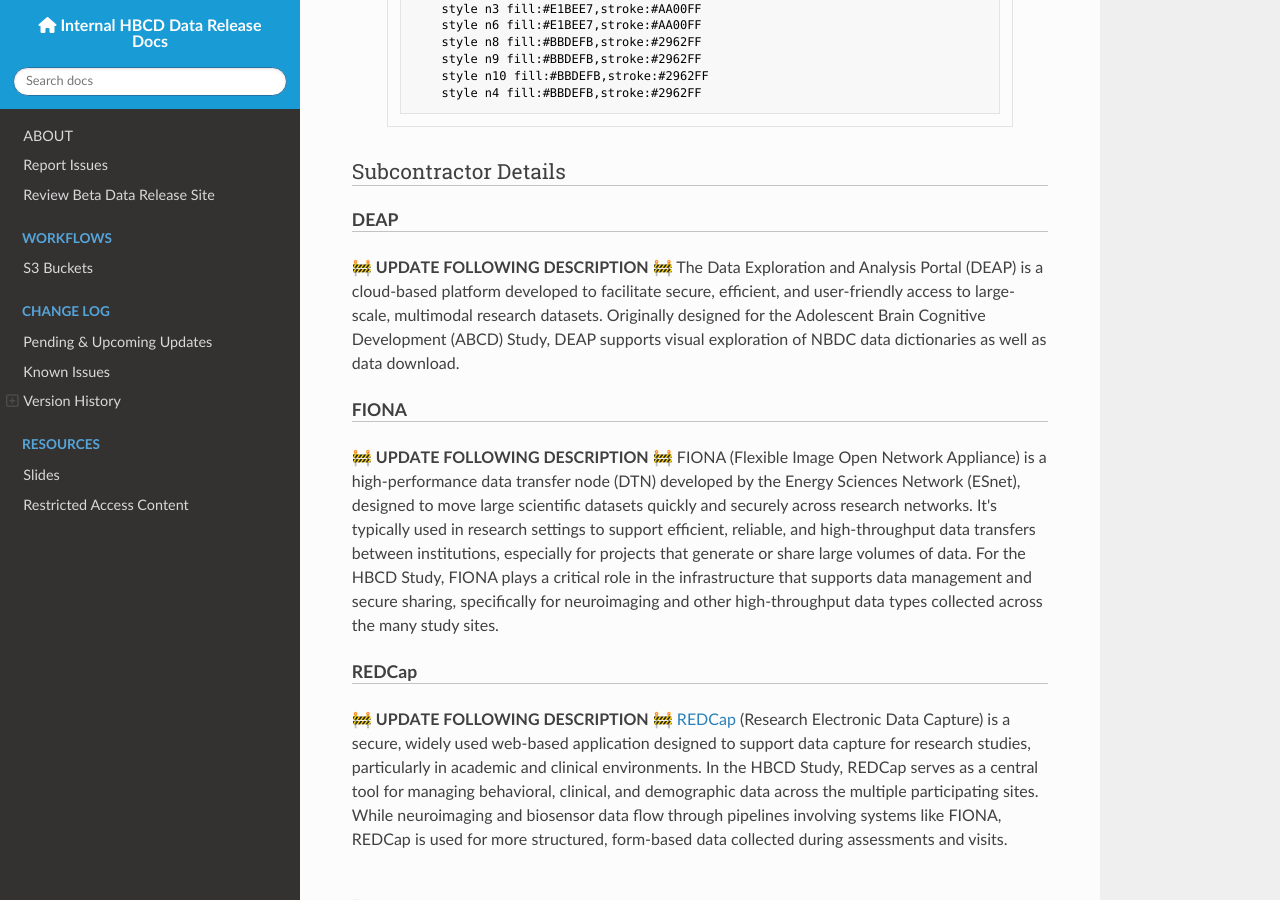
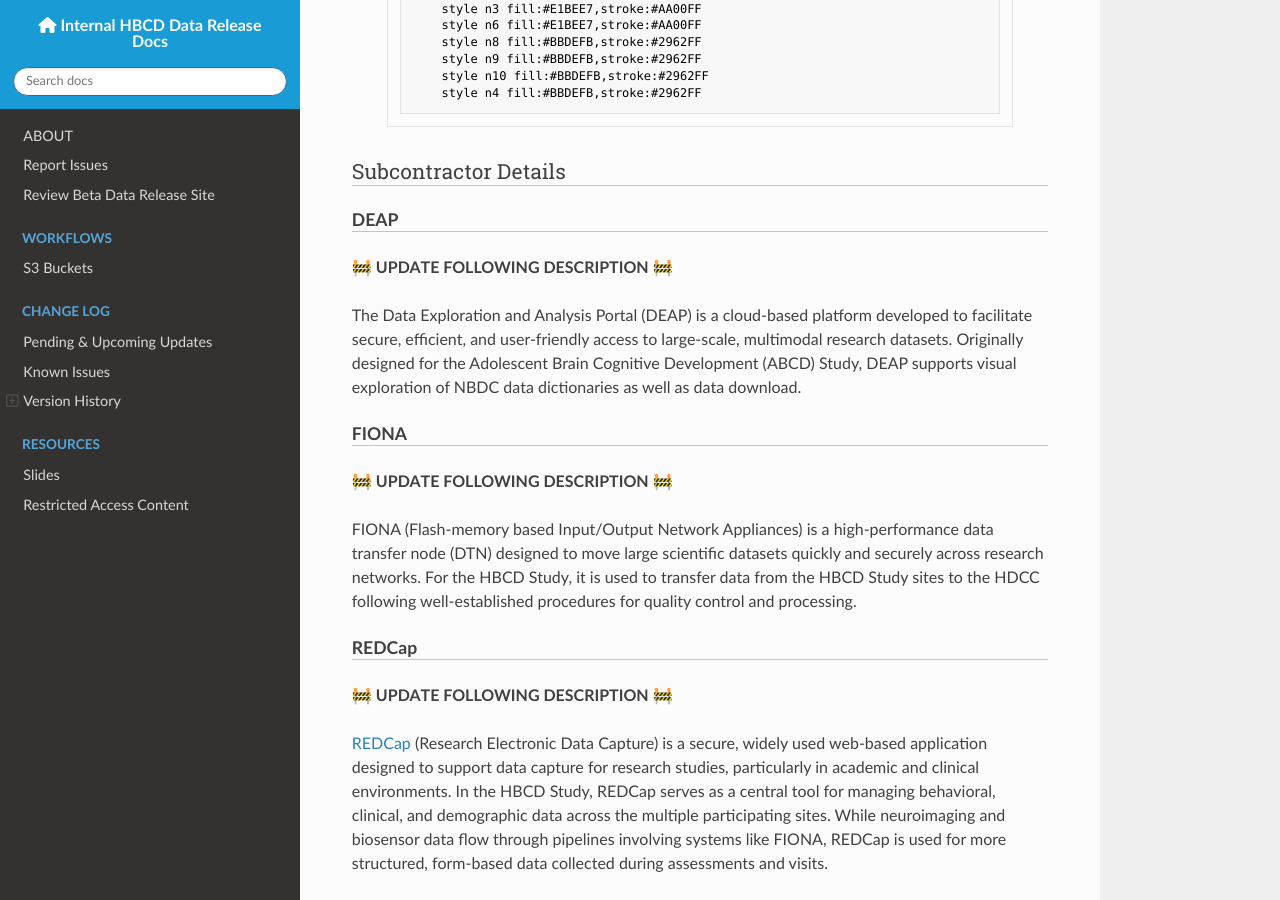
Before and after one commit to DCAN-Labs/hbcd-docs-internal, an MkDocs documentation site: the page built from docs/orgcharts.md, in a window 1280 px wide and 900 px high, scrolled down 2103 px. Built offline with MkDocs 1.6.1, drawn with Linux system fonts in a browser that asks for light colours; nearby versions of some CDN libraries.

Commit message:
update FIONA description based on dean et al

```diff
--- a/docs/orgcharts.md
+++ b/docs/orgcharts.md
@@ -110,14 +110,17 @@
 
 #### DEAP
 🚧 **UPDATE FOLLOWING DESCRIPTION** 🚧
+
 The Data Exploration and Analysis Portal (DEAP) is a cloud-based platform developed to facilitate secure, efficient, and user-friendly access to large-scale, multimodal research datasets. Originally designed for the Adolescent Brain Cognitive Development (ABCD) Study, DEAP supports visual exploration of NBDC data dictionaries as well as data download.
 
 #### FIONA
 🚧 **UPDATE FOLLOWING DESCRIPTION** 🚧
-FIONA (Flexible Image Open Network Appliance) is a high-performance data transfer node (DTN) developed by the Energy Sciences Network (ESnet), designed to move large scientific datasets quickly and securely across research networks. It's typically used in research settings to support efficient, reliable, and high-throughput data transfers between institutions, especially for projects that generate or share large volumes of data. For the HBCD Study, FIONA plays a critical role in the infrastructure that supports data management and secure sharing, specifically for neuroimaging and other high-throughput data types collected across the many study sites.
+
+FIONA (Flash-memory based Input/Output Network Appliances) is a high-performance data transfer node (DTN) designed to move large scientific datasets quickly and securely across research networks. For the HBCD Study, it is used to transfer data from the HBCD Study sites to the HDCC following well-established procedures for quality control and processing.
 
 #### REDCap
 🚧 **UPDATE FOLLOWING DESCRIPTION** 🚧
+
 [REDCap](https://projectredcap.org/) (Research Electronic Data Capture) is a secure, widely used web-based application designed to support data capture for research studies, particularly in academic and clinical environments. In the HBCD Study, REDCap serves as a central tool for managing behavioral, clinical, and demographic data across the multiple participating sites. While neuroimaging and biosensor data flow through pipelines involving systems like FIONA, REDCap is used for more structured, form-based data collected during assessments and visits.
 
 ## Lasso
```
